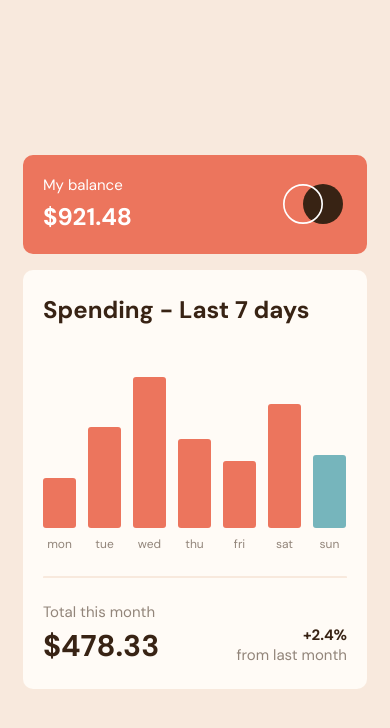
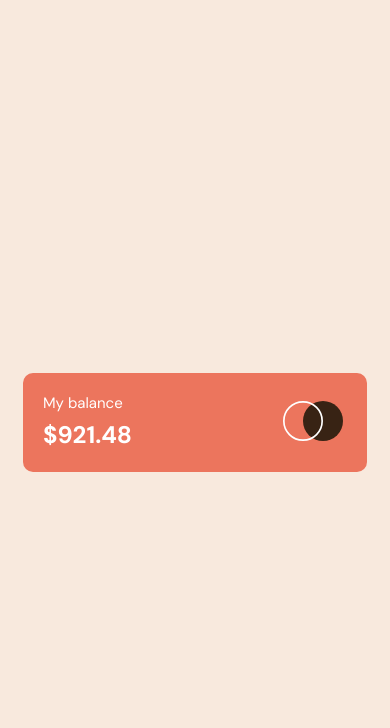
Before and after one commit to AdamHaniff/Expenses-Chart-Component, a React (Create React App) app: page / in a window 390 px wide. Shown: the top 728 px of the page. Built offline with nearby package versions, Linux system fonts and the light colour scheme.

Commit message:
Created a $responsive-128px-151px variable

```diff
--- a/src/css/main.css
+++ b/src/css/main.css
@@ -35,7 +35,7 @@ body {
   border-radius: 1rem;
   display: flex;
   align-items: center;
-  gap: 15.1rem;
+  gap: clamp(12.8rem, 12.8rem + 23 * (100vw - 32rem) / 55, 15.1rem);
   padding: 2rem 2.4rem 2.2rem 2rem;
 }
 .balance__info {
@@ -62,6 +62,7 @@ body {
   border-radius: 1rem;
   background: #fffbf6;
   padding: 2.4rem 2rem;
+  display: none;
 }
 .spending__label {
   color: #382314;
@@ -79,7 +80,7 @@ body {
   flex-direction: column;
   align-items: center;
   justify-content: flex-end;
-  gap: 0.8rem;
+  gap: 1.1rem;
 }
 .spending__expense {
   width: 7.5rem;
--- a/src/sass/main.scss
+++ b/src/sass/main.scss
@@ -16,6 +16,13 @@ $font-dm-sans: "DM Sans", serif;
 
 // ********* FONT-WEIGHTS *********
 $fw-bold: 700;
+
+// ************ VARIABLES ************
+$responsive-128px-151px: clamp(
+  12.8rem,
+  calc(12.8rem + (23 * ((100vw - 32rem) / 55))),
+  15.1rem
+);
 
 // ************* BASE *************
 *,
@@ -61,7 +68,7 @@ body {
   border-radius: 1rem;
   display: flex;
   align-items: center;
-  gap: 15.1rem;
+  gap: $responsive-128px-151px;
   padding: 2rem 2.4rem 2.2rem 2rem;
 
   &__info {
@@ -93,6 +100,7 @@ body {
   border-radius: 1rem;
   background: $color-soapstone;
   padding: 2.4rem 2rem;
+  display: none;
 
   &__label {
     color: $color-brown-tumbleweed;
@@ -112,7 +120,7 @@ body {
     flex-direction: column;
     align-items: center;
     justify-content: flex-end;
-    gap: 0.8rem;
+    gap: 1.1rem;
   }
 
   &__expense {
```
Also changed, not shown: 1 other file (tests, documents, lock files or other folders).
